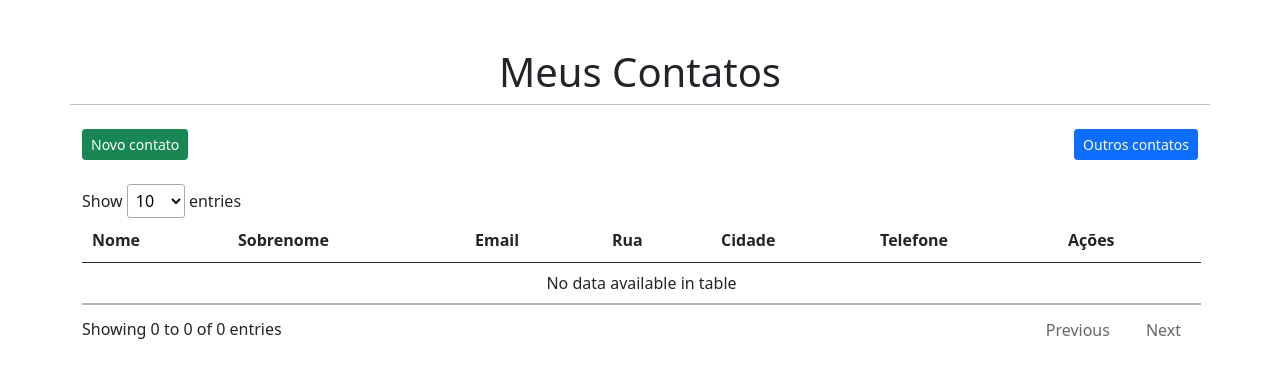
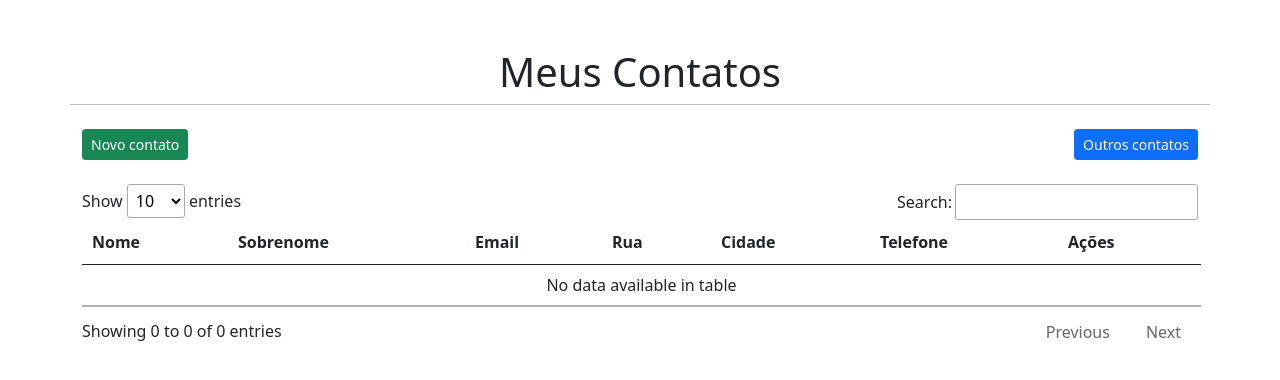
Before and after one commit to mateusflorez/codeigniter-notebook, a CodeIgniter app: page /database/ in a window 1280 px wide. Shown: the top 380 px of the page. Run offline with CodeIgniter, Linux system fonts and the light colour scheme; data that the repository does not hold is empty; some libraries are stand-ins or nearby versions.

Commit message:
datatable search serverside

```diff
--- a/application/controllers/Contacts.php
+++ b/application/controllers/Contacts.php
@@ -8,14 +8,18 @@ class Contacts extends CI_Controller
 	{
 		//Se não for uma requisição AJAX redireciona para pagina de acesso proibido
 		if ($this->input->is_ajax_request()) {
+			$search = $_GET["search"]["value"];
 			$per_page = (int)$_GET['length'];
 			$page = ceil((int)$_GET['start'] / $per_page);
-			$results = $this->contacts_model->get(null, $page + 1, $per_page);
+			$results = $this->contacts_model->get(null, $page + 1, $per_page, $search);
 			$count = $this->contacts_model->count();
+			if ($search) {
+				$filtered_count = $this->contacts_model->count($search);
+			}
 			echo json_encode(array(
 				'data' => $results,
 				'recordsTotal' => $count,
-				'recordsFiltered' => $count
+				'recordsFiltered' => $search ? $filtered_count : $count
 			));
 		} else {
 			$data['title'] = 'Meus contatos';
--- a/application/models/Contacts_model.php
+++ b/application/models/Contacts_model.php
@@ -28,13 +28,18 @@ class Contacts_model extends CI_Model
     return $this->db->insert('contacts', $contact);
   }
 
-  public function get($uuid = NULL, $page = 1, $per_page = 10)
+  public function get($uuid = NULL, $page = 1, $per_page = 10, $search = NULL)
   {
     if ($uuid === NULL) {
       //Busca os dados dos contatos juntamente aos dados do endereço
       $this->db->join('contact_addresses', 'contact_addresses.id = contacts.address_id');
       $offset = ($page - 1) * $per_page;
       $this->db->limit($per_page, $offset);
+      $this->db->order_by('name', 'ASC');
+      if ($search) {
+        $this->db->like('name', $search, 'both');
+        $this->db->or_like('email', $search, 'both');
+      }
       $query = $this->db->get('contacts');
 
       return $query->result();
@@ -81,8 +86,12 @@ class Contacts_model extends CI_Model
     return $this->db->update('contacts', $new_contact_data, array('uuid' => $uuid));
   }
 
-  public function count()
+  public function count($search = NULL)
   {
-    return $this->db->count_all('contacts');
+    if ($search) {
+      $this->db->like('name', $search, 'both');
+      $this->db->or_like('email', $search, 'both');
+    }
+    return $this->db->from('contacts')->count_all_results();
   }
 }
--- a/application/views/js/script_contacts.php
+++ b/application/views/js/script_contacts.php
@@ -28,7 +28,6 @@
     ajax: {
       url: "<?php echo base_url(); ?>contacts"
     },
-    searching: false,
     ordering: false,
     processing: true,
     serverSide: true,
```
